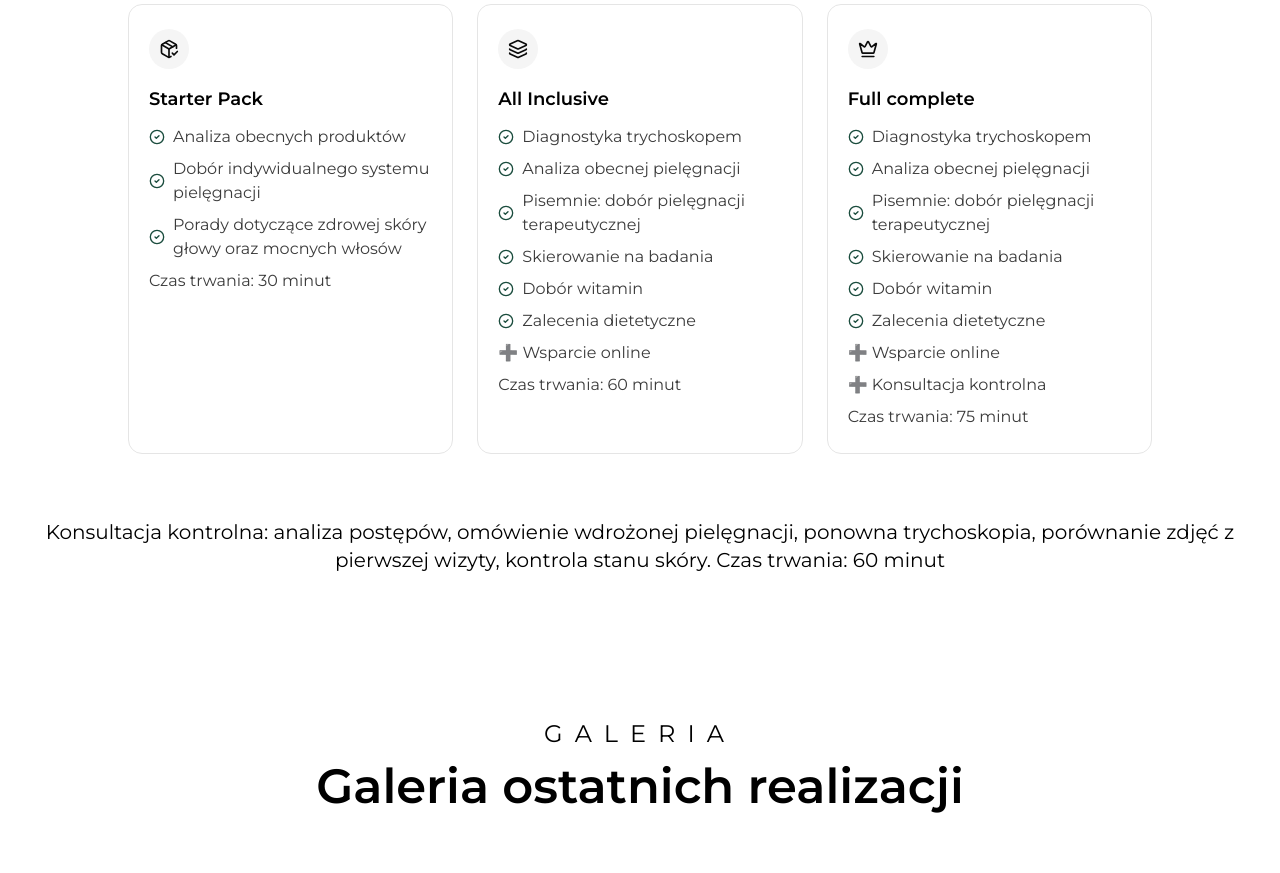
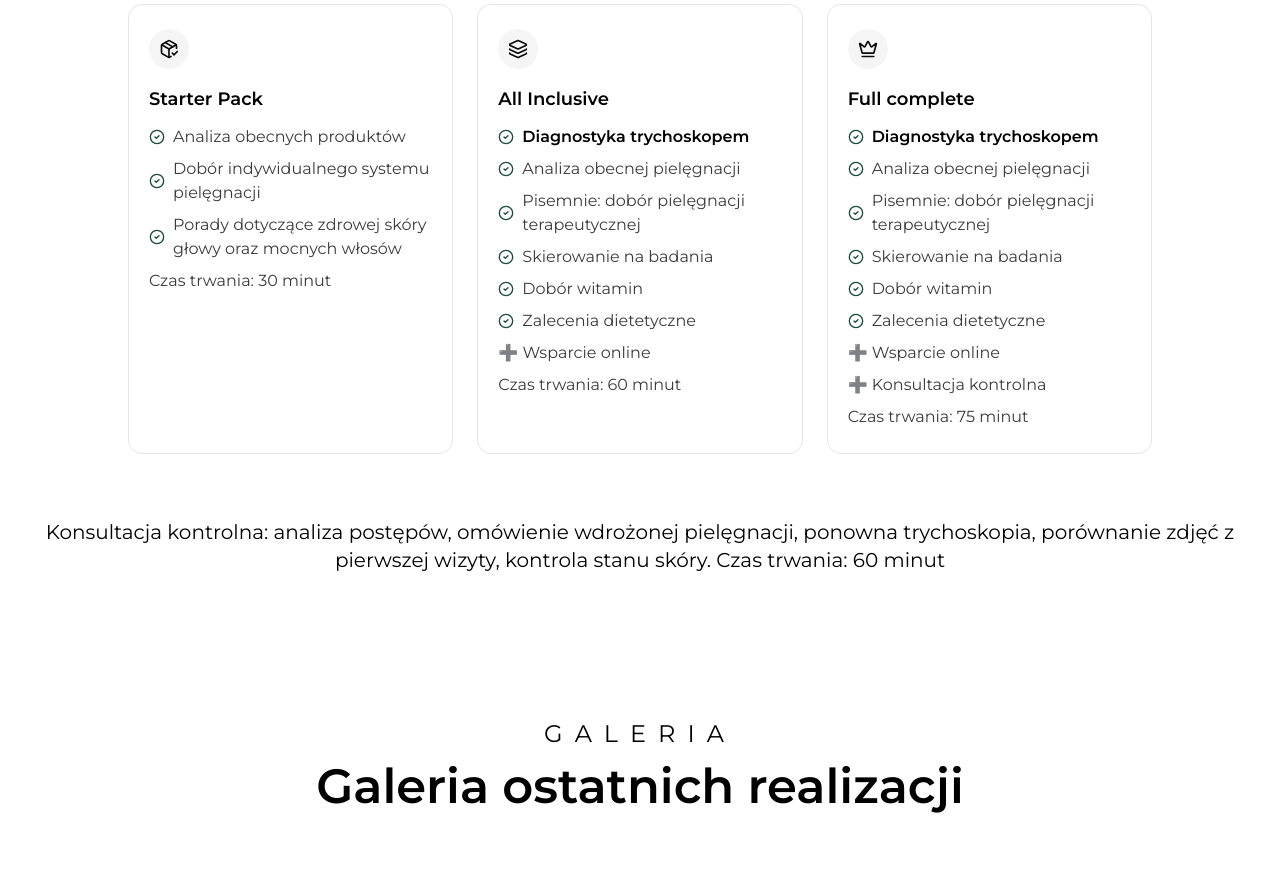
Before and after one commit to ValeriiMatviienko/hair, a Next.js app: page / in a window 1280 px wide. Shown: the part 1060-1933 px from the top of the page. Built offline with nearby package versions, Linux system fonts and the light colour scheme; grey boxes are pictures that could not be loaded.

Commit message:
bold tesxt

```diff
--- a/app/components/ServiceSection/index.tsx
+++ b/app/components/ServiceSection/index.tsx
@@ -15,7 +15,10 @@ const ServiceSection: FC = () => {
   const isPlus = (s: string) => s.trim().startsWith("➕");
   const isTime = (s: string) =>
     /^((Duration|Czas trwania|Тривалість)\s*:)/i.test(s.trim());
-
+  const isTrichoscopy = (s: string) =>
+    /^(Trichoscopy diagnostics|Diagnostyka trychoskopem|Діагностика трихоскопом)$/i.test(
+      s.trim()
+    );
   return (
     <section
       className="px-4 py-12 mx-auto md:py-18 lg:px-8 max-w-7xl"
@@ -66,13 +69,32 @@ const ServiceSection: FC = () => {
                         ].join(" ")}
                       >
                         {noCheck ? (
-                          <span className="leading-6">{feature}</span>
+                          <span
+                            className={[
+                              "leading-6",
+                              isTrichoscopy(feature)
+                                ? "font-semibold text-black"
+                                : "",
+                            ].join(" ")}
+                          >
+                            {feature}
+                          </span>
                         ) : (
                           <>
                             <div className="h-4 w-4 flex items-center justify-center">
                               <CircleCheck className="h-4 w-4 text-darkgreen" />
                             </div>
-                            <span className="leading-6">{feature}</span>
+
+                            <span
+                              className={[
+                                "leading-6",
+                                isTrichoscopy(feature)
+                                  ? "font-semibold text-black"
+                                  : "",
+                              ].join(" ")}
+                            >
+                              {feature}
+                            </span>
                           </>
                         )}
                       </li>
```
